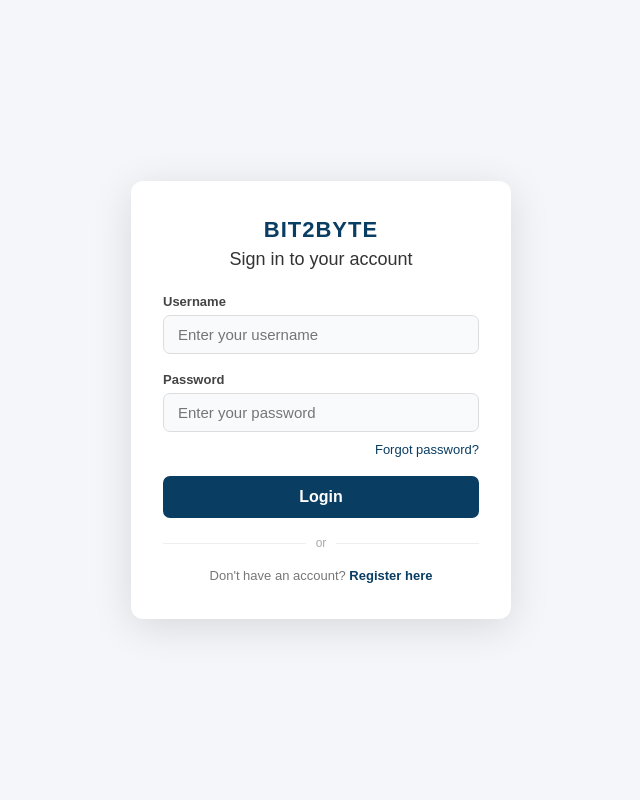
After one commit to naurina-haque/KUET-BIT2BYTE-club-website-2207081, a PHP site: page /login.html in a window 1280 px wide. The commit adds this page. Shown: the whole page, without its empty margins (319-959 px from the left). Run offline with PHP 8.4, Linux system fonts and the light colour scheme.

Commit message:
Added login.html, login.css and login.js files

```diff
--- /dev/null
+++ b/login.css
@@ -0,0 +1,163 @@
+/* Reset */
+* {
+    margin: 0;
+    padding: 0;
+    box-sizing: border-box;
+}
+
+body {
+    font-family: Arial, Helvetica, sans-serif;
+    background-color: #f4f6f9;
+    display: flex;
+    align-items: center;
+    justify-content: center;
+    min-height: 100vh;
+}
+
+/* ── Login Card ── */
+.login-wrapper {
+    width: 100%;
+    max-width: 420px;
+    padding: 20px;
+}
+
+.modal {
+    background: white;
+    border-radius: 12px;
+    padding: 36px 32px;
+    width: 100%;
+    box-shadow: 0 8px 40px rgba(0, 0, 0, 0.12);
+}
+
+.modal-logo {
+    text-align: center;
+    margin-bottom: 6px;
+}
+
+.modal-logo span {
+    font-size: 22px;
+    font-weight: bold;
+    color: #0a3d62;
+    letter-spacing: 1px;
+}
+
+.modal h3 {
+    text-align: center;
+    font-size: 18px;
+    color: #333;
+    margin-bottom: 24px;
+    font-weight: normal;
+}
+
+/* ── Fields ── */
+.field {
+    margin-bottom: 18px;
+}
+
+.field label {
+    display: block;
+    font-size: 13px;
+    font-weight: bold;
+    color: #444;
+    margin-bottom: 6px;
+}
+
+.field input {
+    width: 100%;
+    padding: 10px 14px;
+    border: 1.5px solid #ddd;
+    border-radius: 7px;
+    font-size: 15px;
+    color: #222;
+    outline: none;
+    background: #f9fafc;
+    transition: border-color 0.2s;
+}
+
+.field input:focus {
+    border-color: #0a3d62;
+    background: white;
+}
+
+/* ── Forgot ── */
+.forgot {
+    text-align: right;
+    margin-top: -10px;
+    margin-bottom: 18px;
+}
+
+.forgot a {
+    font-size: 13px;
+    color: #0a3d62;
+    text-decoration: none;
+}
+
+.forgot a:hover { text-decoration: underline; }
+
+/* ── Submit Button ── */
+.modal-submit {
+    width: 100%;
+    background: #0a3d62;
+    color: white;
+    border: none;
+    padding: 12px;
+    border-radius: 7px;
+    font-size: 16px;
+    font-weight: bold;
+    cursor: pointer;
+    transition: background 0.2s, transform 0.1s;
+}
+
+.modal-submit:hover { background: #0d4f7e; }
+.modal-submit:active { transform: scale(0.98); }
+
+/* ── Success Message ── */
+.success-msg {
+    display: none;
+    text-align: center;
+    padding: 14px;
+    background: #eaf7f0;
+    border-radius: 8px;
+    color: #0d6e4a;
+    font-weight: bold;
+    font-size: 15px;
+    margin-top: 10px;
+}
+
+/* ── Divider ── */
+.divider {
+    display: flex;
+    align-items: center;
+    gap: 10px;
+    margin: 18px 0;
+}
+
+.divider span {
+    font-size: 12px;
+    color: #aaa;
+    white-space: nowrap;
+}
+
+.divider::before,
+.divider::after {
+    content: '';
+    flex: 1;
+    height: 1px;
+    background: #eee;
+}
+
+/* ── Footer Text ── */
+.modal-footer-text {
+    text-align: center;
+    margin-top: 18px;
+    font-size: 13px;
+    color: #777;
+}
+
+.modal-footer-text a {
+    color: #0a3d62;
+    text-decoration: none;
+    font-weight: bold;
+}
+
+.modal-footer-text a:hover { text-decoration: underline; }
--- /dev/null
+++ b/login.html
@@ -0,0 +1,45 @@
+<!DOCTYPE html>
+<html lang="en">
+<head>
+    <meta charset="UTF-8">
+    <meta name="viewport" content="width=device-width, initial-scale=1.0">
+    <title>Login - BIT2BYTE</title>
+    <link rel="stylesheet" href="login.css">
+    <script src="login.js"></script>
+</head>
+<body class="login-page">
+
+  <div class="login-wrapper">
+    <div class="modal">
+
+      <div class="modal-logo"><span>BIT2BYTE</span></div>
+      <h3>Sign in to your account</h3>
+
+      <div class="field">
+        <label for="username">Username</label>
+        <input type="text" id="username" placeholder="Enter your username" autocomplete="off" />
+      </div>
+
+      <div class="field">
+        <label for="password">Password</label>
+        <input type="password" id="password" placeholder="Enter your password" />
+      </div>
+
+      <div class="forgot"><a href="#">Forgot password?</a></div>
+
+      <button class="modal-submit" onclick="handleLogin()">Login</button>
+
+      <div class="success-msg" id="successMsg"></div>
+
+      <div class="divider"><span>or</span></div>
+
+      <div class="modal-footer-text">
+        Don't have an account? <a href="#">Register here</a>
+      </div>
+
+    </div>
+  </div>
+
+
+</body>
+</html>
--- /dev/null
+++ b/login.js
@@ -0,0 +1,18 @@
+function handleLogin() {
+      const u = document.getElementById('username').value.trim();
+      const p = document.getElementById('password').value.trim();
+      if (!u || !p) {
+        alert('Please enter both username and password.');
+        return;
+      }
+      const msg = document.getElementById('successMsg');
+      msg.style.display = 'block';
+      msg.textContent = 'Welcome, ' + u + '! Logging you in...';
+      setTimeout(() => {
+        window.location.href = 'index.html';
+      }, 1800);
+    }
+
+    document.addEventListener('keydown', function(e) {
+      if (e.key === 'Enter') handleLogin();
+    });
```
Also changed, not shown: home.html (+60 -4 lines), style.css (+168 -41 lines).
